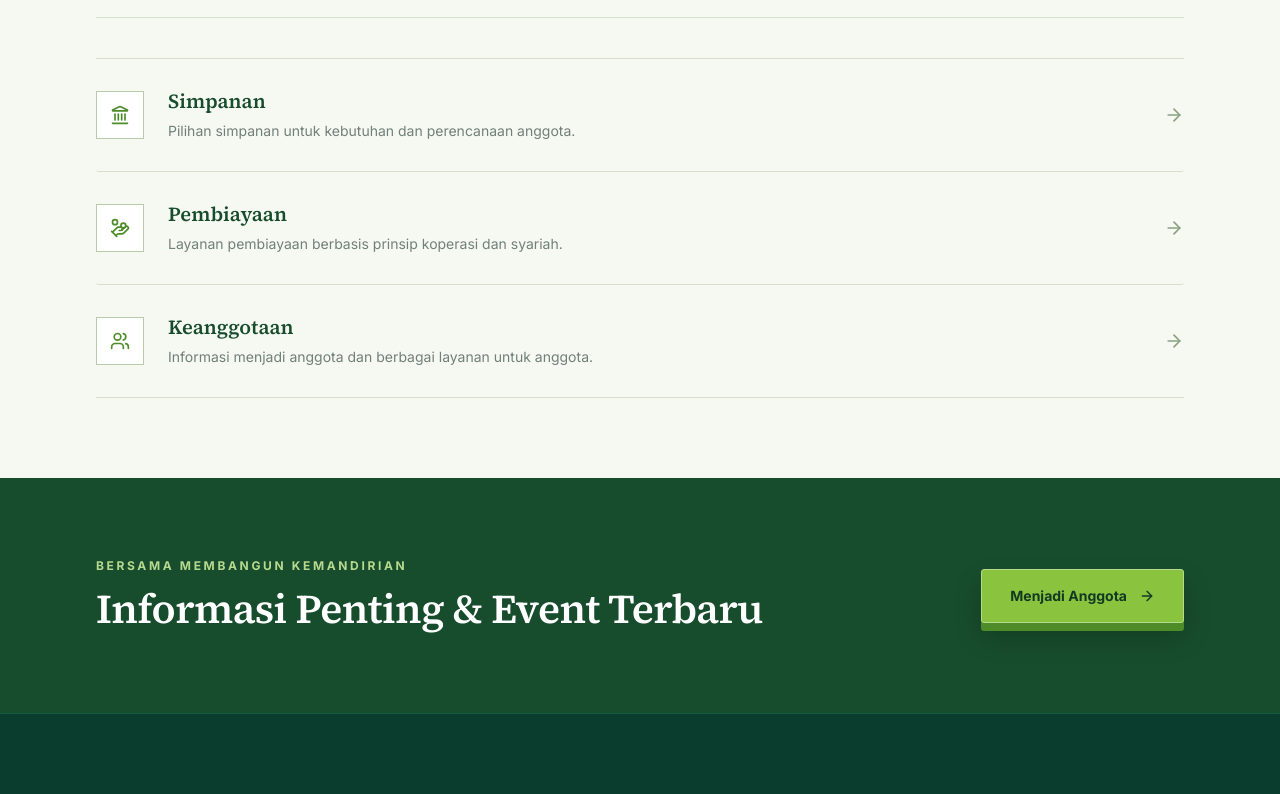
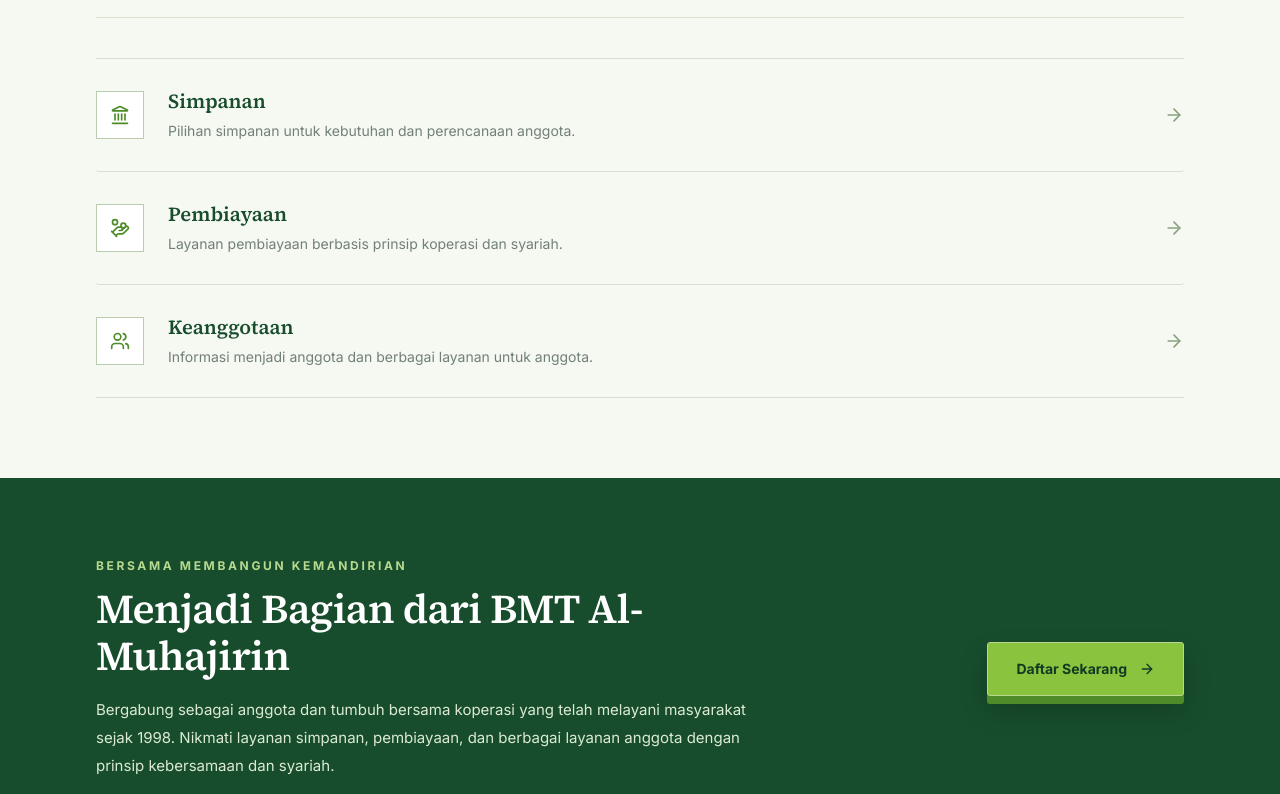
Before and after one commit to barrack3030-wq/BMT01, a React (Vite) app: page / in a window 1280 px wide. Shown: the part 2000-2794 px from the top of the page. Built offline with nearby package versions, Linux system fonts and the light colour scheme.

Commit message:
Refine homepage final CTA for membership

```diff
--- a/src/pages/HomePage.tsx
+++ b/src/pages/HomePage.tsx
@@ -135,10 +135,11 @@
         <div className="mx-auto flex max-w-6xl flex-col gap-7 px-6 lg:flex-row lg:items-center lg:justify-between lg:px-8">
           <div>
             <p className="text-xs font-bold uppercase tracking-[0.22em] text-[#B7D98E]">Bersama membangun kemandirian</p>
-            <h2 className="mt-3 max-w-2xl font-serif text-3xl font-semibold leading-tight sm:text-4xl">Informasi Penting &amp; Event Terbaru</h2>
+            <h2 className="mt-3 max-w-2xl font-serif text-3xl font-semibold leading-tight sm:text-4xl">Menjadi Bagian dari BMT Al-Muhajirin</h2>
+            <p className="mt-4 max-w-2xl text-[15px] leading-7 text-[#DCEAD4]">Bergabung sebagai anggota dan tumbuh bersama koperasi yang telah melayani masyarakat sejak 1998. Nikmati layanan simpanan, pembiayaan, dan berbagai layanan anggota dengan prinsip kebersamaan dan syariah.</p>
           </div>
           <button type="button" onClick={onOpenMembership} className="group relative inline-flex shrink-0 items-center justify-center gap-3 border border-[#B7D98E] bg-[#8AC43F] px-7 py-4 text-sm font-bold text-[#123A23] shadow-[0_8px_0_#4D8C28,0_14px_28px_rgba(0,0,0,0.20)] transition-all duration-150 hover:-translate-y-1 hover:shadow-[0_10px_0_#4D8C28,0_18px_32px_rgba(0,0,0,0.24)] active:translate-y-[3px] active:shadow-[0_3px_0_#4D8C28,0_7px_16px_rgba(0,0,0,0.18)]">
-            Menjadi Anggota <ArrowRight className="h-4 w-4 transition-transform group-hover:translate-x-1" />
+            Daftar Sekarang <ArrowRight className="h-4 w-4 transition-transform group-hover:translate-x-1" />
           </button>
         </div>
       </section>
```
